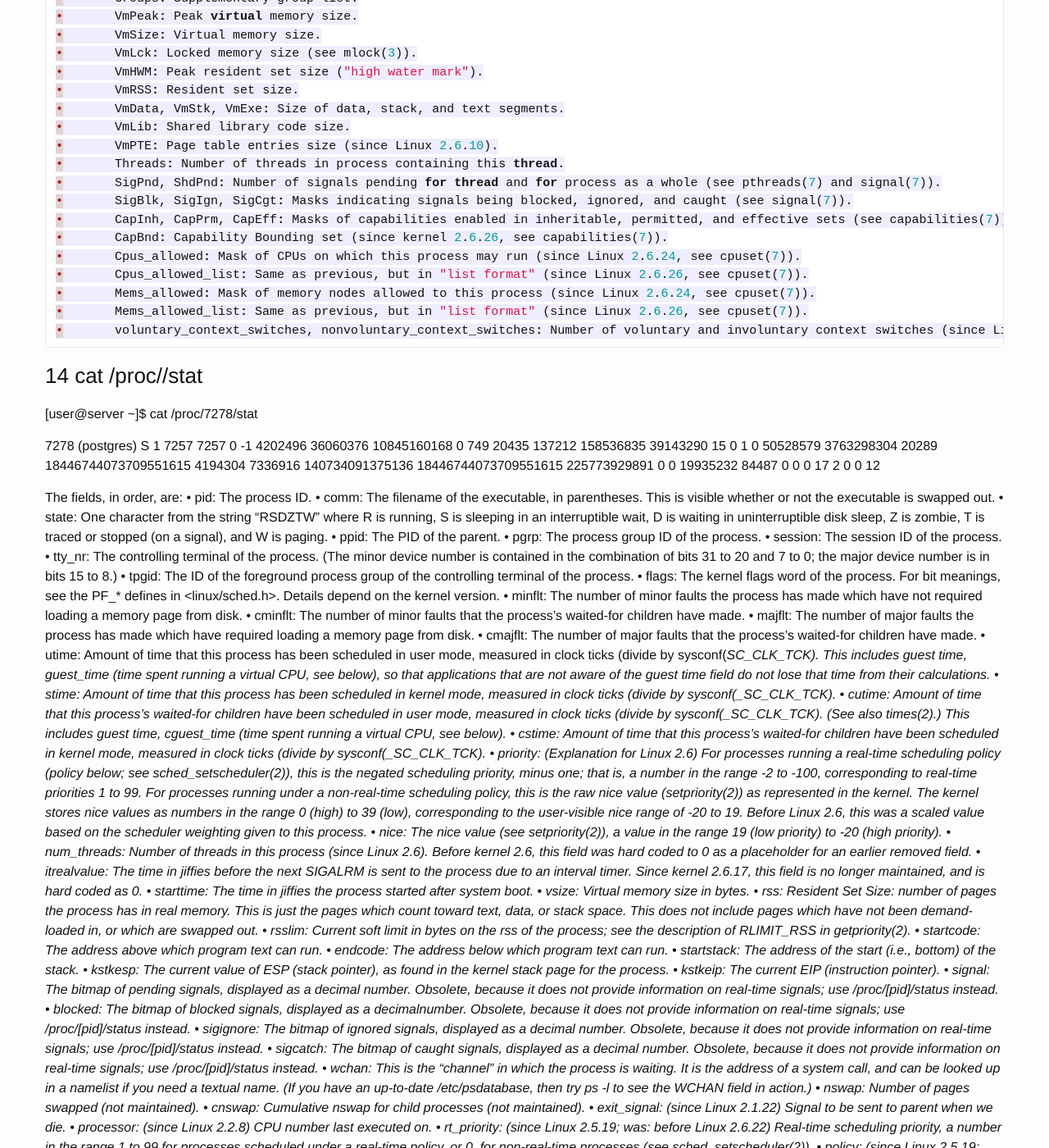
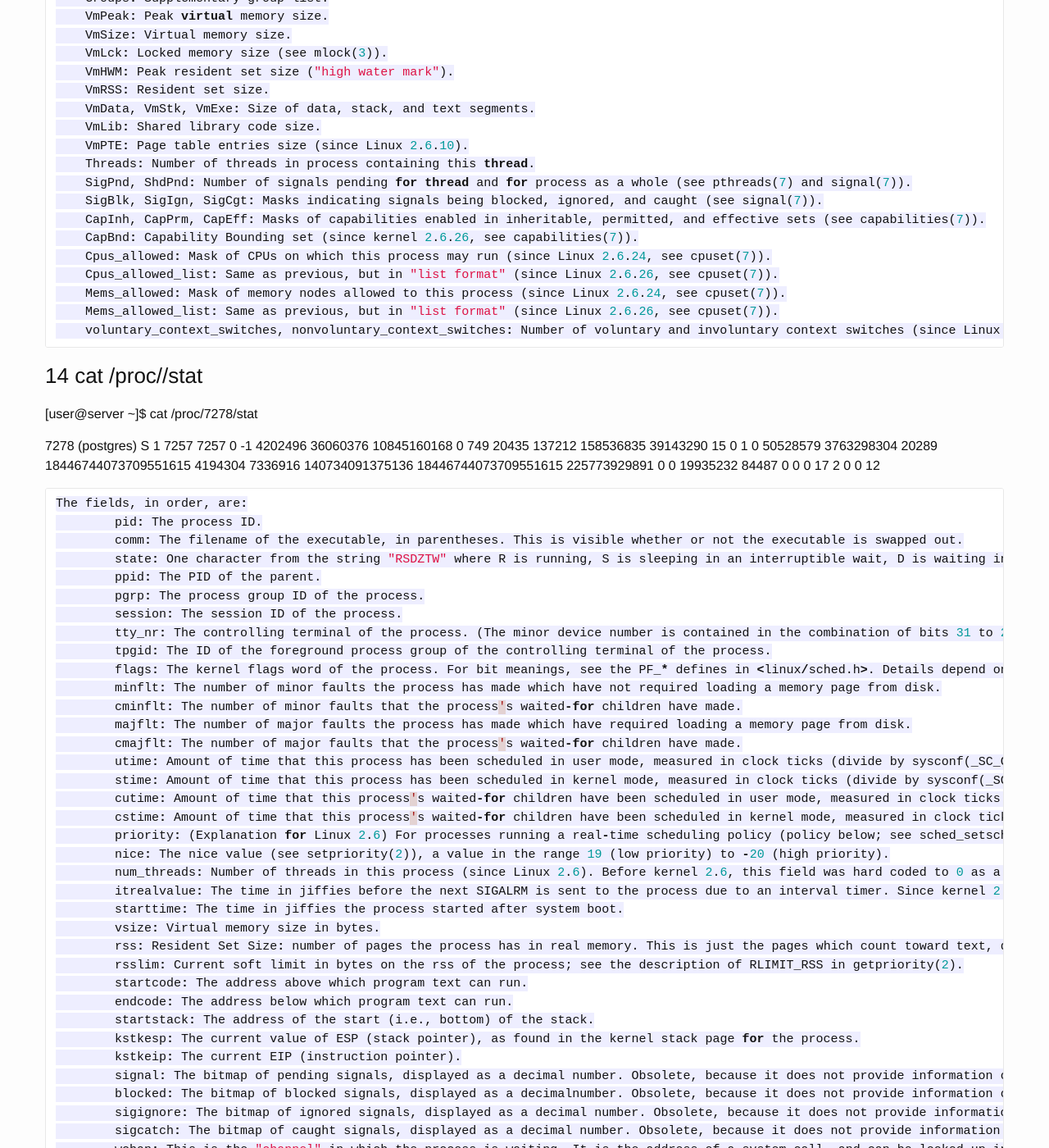
Before and after one commit to haska1025/haska1025.github.io, a Jekyll site: the page built from _posts/2015-03-10-linux常用工具.md, in a window 1280 px wide and 1400 px high, scrolled down 4951 px. Shown: the whole window at 82% size. Built offline with Jekyll 4.4.1, drawn with Linux system fonts in a browser that asks for light colours; part of the change alters nothing that is shown; some of the changed text lies outside the part shown.

Commit message:
Add new changes

````diff
--- a/_posts/2015-03-10-linux常用工具.md
+++ b/_posts/2015-03-10-linux常用工具.md
@@ -216,32 +216,32 @@ Mems_allowed_list: 0
 voluntary_ctxt_switches: 150
 nonvoluntary_ctxt_switches: 545
 The fields are as follows:
-•	Name: Command run by this process.
-•	State: Current state of the process. One of "R (running)", "S (sleeping)", "D (disk sleep)", "T (stopped)", "T (tracing stop)", "Z (zombie)", or "X (dead)".
-•	Tgid: Thread group ID (i.e., Process ID).
-•	Pid: Thread ID (see gettid(2)).
-•	TracerPid: PID of process tracing this process (0 if not being traced).
-•	Uid, Gid: Real, effective, saved set, and file system UIDs (GIDs).
-•	FDSize: Number of file descriptor slots currently allocated.
-•	Groups: Supplementary group list.
-•	VmPeak: Peak virtual memory size.
-•	VmSize: Virtual memory size.
-•	VmLck: Locked memory size (see mlock(3)).
-•	VmHWM: Peak resident set size ("high water mark").
-•	VmRSS: Resident set size.
-•	VmData, VmStk, VmExe: Size of data, stack, and text segments.
-•	VmLib: Shared library code size.
-•	VmPTE: Page table entries size (since Linux 2.6.10).
-•	Threads: Number of threads in process containing this thread.
-•	SigPnd, ShdPnd: Number of signals pending for thread and for process as a whole (see pthreads(7) and signal(7)).
-•	SigBlk, SigIgn, SigCgt: Masks indicating signals being blocked, ignored, and caught (see signal(7)).
-•	CapInh, CapPrm, CapEff: Masks of capabilities enabled in inheritable, permitted, and effective sets (see capabilities(7)).
-•	CapBnd: Capability Bounding set (since kernel 2.6.26, see capabilities(7)).
-•	Cpus_allowed: Mask of CPUs on which this process may run (since Linux 2.6.24, see cpuset(7)).
-•	Cpus_allowed_list: Same as previous, but in "list format" (since Linux 2.6.26, see cpuset(7)).
-•	Mems_allowed: Mask of memory nodes allowed to this process (since Linux 2.6.24, see cpuset(7)).
-•	Mems_allowed_list: Same as previous, but in "list format" (since Linux 2.6.26, see cpuset(7)).
-•	voluntary_context_switches, nonvoluntary_context_switches: Number of voluntary and involuntary context switches (since Linux 2.6.23).
+    Name: Command run by this process.
+    State: Current state of the process. One of "R (running)", "S (sleeping)", "D (disk sleep)", "T (stopped)", "T (tracing stop)", "Z (zombie)", or "X (dead)".
+    Tgid: Thread group ID (i.e., Process ID).
+    Pid: Thread ID (see gettid(2)).
+    TracerPid: PID of process tracing this process (0 if not being traced).
+    Uid, Gid: Real, effective, saved set, and file system UIDs (GIDs).
+    FDSize: Number of file descriptor slots currently allocated.
+    Groups: Supplementary group list.
+    VmPeak: Peak virtual memory size.
+    VmSize: Virtual memory size.
+    VmLck: Locked memory size (see mlock(3)).
+    VmHWM: Peak resident set size ("high water mark").
+    VmRSS: Resident set size.
+    VmData, VmStk, VmExe: Size of data, stack, and text segments.
+    VmLib: Shared library code size.
+    VmPTE: Page table entries size (since Linux 2.6.10).
+    Threads: Number of threads in process containing this thread.
+    SigPnd, ShdPnd: Number of signals pending for thread and for process as a whole (see pthreads(7) and signal(7)).
+    SigBlk, SigIgn, SigCgt: Masks indicating signals being blocked, ignored, and caught (see signal(7)).
+    CapInh, CapPrm, CapEff: Masks of capabilities enabled in inheritable, permitted, and effective sets (see capabilities(7)).
+    CapBnd: Capability Bounding set (since kernel 2.6.26, see capabilities(7)).
+    Cpus_allowed: Mask of CPUs on which this process may run (since Linux 2.6.24, see cpuset(7)).
+    Cpus_allowed_list: Same as previous, but in "list format" (since Linux 2.6.26, see cpuset(7)).
+    Mems_allowed: Mask of memory nodes allowed to this process (since Linux 2.6.24, see cpuset(7)).
+    Mems_allowed_list: Same as previous, but in "list format" (since Linux 2.6.26, see cpuset(7)).
+    voluntary_context_switches, nonvoluntary_context_switches: Number of voluntary and involuntary context switches (since Linux 2.6.23).
 ```
 
 ### 14 cat /proc/<pid>/stat
@@ -250,51 +250,53 @@ The fields are as follows:
 
 7278 (postgres) S 1 7257 7257 0 -1 4202496 36060376 10845160168 0 749 20435 137212 158536835 39143290 15 0 1 0 50528579 3763298304 20289 18446744073709551615 4194304 7336916 140734091375136 18446744073709551615 225773929891 0 0 19935232 84487 0 0 0 17 2 0 0 12
 
+```c
 The fields, in order, are:
-•	pid: The process ID.
-•	comm: The filename of the executable, in parentheses. This is visible whether or not the executable is swapped out.
-•	state: One character from the string "RSDZTW" where R is running, S is sleeping in an interruptible wait, D is waiting in uninterruptible disk sleep, Z is zombie, T is traced or stopped (on a signal), and W is paging.
-•	ppid: The PID of the parent.
-•	pgrp: The process group ID of the process.
-•	session: The session ID of the process.
-•	tty_nr: The controlling terminal of the process. (The minor device number is contained in the combination of bits 31 to 20 and 7 to 0; the major device number is in bits 15 to 8.)
-•	tpgid: The ID of the foreground process group of the controlling terminal of the process.
-•	flags: The kernel flags word of the process. For bit meanings, see the PF_* defines in <linux/sched.h>. Details depend on the kernel version.
-•	minflt: The number of minor faults the process has made which have not required loading a memory page from disk.
-•	cminflt: The number of minor faults that the process's waited-for children have made.
-•	majflt: The number of major faults the process has made which have required loading a memory page from disk.
-•	cmajflt: The number of major faults that the process's waited-for children have made.
-•	utime: Amount of time that this process has been scheduled in user mode, measured in clock ticks (divide by sysconf(_SC_CLK_TCK). This includes guest time, guest_time (time spent running a virtual CPU, see below), so that applications that are not aware of the guest time field do not lose that time from their calculations.
-•	stime: Amount of time that this process has been scheduled in kernel mode, measured in clock ticks (divide by sysconf(_SC_CLK_TCK).
-•	cutime: Amount of time that this process's waited-for children have been scheduled in user mode, measured in clock ticks (divide by sysconf(_SC_CLK_TCK). (See also times(2).) This includes guest time, cguest_time (time spent running a virtual CPU, see below).
-•	cstime: Amount of time that this process's waited-for children have been scheduled in kernel mode, measured in clock ticks (divide by sysconf(_SC_CLK_TCK).
-•	priority: (Explanation for Linux 2.6) For processes running a real-time scheduling policy (policy below; see sched_setscheduler(2)), this is the negated scheduling priority, minus one; that is, a number in the range -2 to -100, corresponding to real-time priorities 1 to 99. For processes running under a non-real-time scheduling policy, this is the raw nice value (setpriority(2)) as represented in the kernel. The kernel stores nice values as numbers in the range 0 (high) to 39 (low), corresponding to the user-visible nice range of -20 to 19. Before Linux 2.6, this was a scaled value based on the scheduler weighting given to this process.
-•	nice: The nice value (see setpriority(2)), a value in the range 19 (low priority) to -20 (high priority).
-•	num_threads: Number of threads in this process (since Linux 2.6). Before kernel 2.6, this field was hard coded to 0 as a placeholder for an earlier removed field.
-•	itrealvalue: The time in jiffies before the next SIGALRM is sent to the process due to an interval timer. Since kernel 2.6.17, this field is no longer maintained, and is hard coded as 0.
-•	starttime: The time in jiffies the process started after system boot.
-•	vsize: Virtual memory size in bytes.
-•	rss: Resident Set Size: number of pages the process has in real memory. This is just the pages which count toward text, data, or stack space. This does not include pages which have not been demand-loaded in, or which are swapped out.
-•	rsslim: Current soft limit in bytes on the rss of the process; see the description of RLIMIT_RSS in getpriority(2).
-•	startcode: The address above which program text can run.
-•	endcode: The address below which program text can run.
-•	startstack: The address of the start (i.e., bottom) of the stack.
-•	kstkesp: The current value of ESP (stack pointer), as found in the kernel stack page for the process.
-•	kstkeip: The current EIP (instruction pointer).
-•	signal: The bitmap of pending signals, displayed as a decimal number. Obsolete, because it does not provide information on real-time signals; use /proc/[pid]/status instead.
-•	blocked: The bitmap of blocked signals, displayed as a decimalnumber. Obsolete, because it does not provide information on real-time signals; use /proc/[pid]/status instead.
-•	sigignore: The bitmap of ignored signals, displayed as a decimal number. Obsolete, because it does not provide information on real-time signals; use /proc/[pid]/status instead.
-•	sigcatch: The bitmap of caught signals, displayed as a decimal number. Obsolete, because it does not provide information on real-time signals; use /proc/[pid]/status instead.
-•	wchan: This is the "channel" in which the process is waiting. It is the address of a system call, and can be looked up in a namelist if you need a textual name. (If you have an up-to-date /etc/psdatabase, then try ps -l to see the WCHAN field in action.)
-•	nswap: Number of pages swapped (not maintained).
-•	cnswap: Cumulative nswap for child processes (not maintained).
-•	exit_signal: (since Linux 2.1.22) Signal to be sent to parent when we die.
-•	processor: (since Linux 2.2.8) CPU number last executed on.
-•	rt_priority: (since Linux 2.5.19; was: before Linux 2.6.22) Real-time scheduling priority, a number in the range 1 to 99 for processes scheduled under a real-time policy, or 0, for non-real-time processes (see sched_setscheduler(2)).
-•	policy: (since Linux 2.5.19; was: before Linux 2.6.22) Scheduling policy (see sched_setscheduler(2)). Decode using the SCHED_* constants in linux/sched.h.
-•	delayacct_blkio_ticks: (since Linux 2.6.18) Aggregated block I/O delays, measured in clock ticks (centiseconds).
-•	guest_time: (since Linux 2.6.24) Guest time of the process (time spent running a virtual CPU for a guest operating system), measured in clock ticks (divide by sysconf(_SC_CLK_TCK).
-•	cguest_time:ld (since Linux 2.6.24) Guest time of the process's children, measured in clock ticks (divide by sysconf(_SC_CLK_TCK).
+	pid: The process ID.
+	comm: The filename of the executable, in parentheses. This is visible whether or not the executable is swapped out.
+	state: One character from the string "RSDZTW" where R is running, S is sleeping in an interruptible wait, D is waiting in uninterruptible disk sleep, Z is zombie, T is traced or stopped (on a signal), and W is paging.
+	ppid: The PID of the parent.
+	pgrp: The process group ID of the process.
+	session: The session ID of the process.
+	tty_nr: The controlling terminal of the process. (The minor device number is contained in the combination of bits 31 to 20 and 7 to 0; the major device number is in bits 15 to 8.)
+	tpgid: The ID of the foreground process group of the controlling terminal of the process.
+	flags: The kernel flags word of the process. For bit meanings, see the PF_* defines in <linux/sched.h>. Details depend on the kernel version.
+	minflt: The number of minor faults the process has made which have not required loading a memory page from disk.
+	cminflt: The number of minor faults that the process's waited-for children have made.
+	majflt: The number of major faults the process has made which have required loading a memory page from disk.
+	cmajflt: The number of major faults that the process's waited-for children have made.
+	utime: Amount of time that this process has been scheduled in user mode, measured in clock ticks (divide by sysconf(_SC_CLK_TCK). This includes guest time, guest_time (time spent running a virtual CPU, see below), so that applications that are not aware of the guest time field do not lose that time from their calculations.
+	stime: Amount of time that this process has been scheduled in kernel mode, measured in clock ticks (divide by sysconf(_SC_CLK_TCK).
+	cutime: Amount of time that this process's waited-for children have been scheduled in user mode, measured in clock ticks (divide by sysconf(_SC_CLK_TCK). (See also times(2).) This includes guest time, cguest_time (time spent running a virtual CPU, see below).
+	cstime: Amount of time that this process's waited-for children have been scheduled in kernel mode, measured in clock ticks (divide by sysconf(_SC_CLK_TCK).
+	priority: (Explanation for Linux 2.6) For processes running a real-time scheduling policy (policy below; see sched_setscheduler(2)), this is the negated scheduling priority, minus one; that is, a number in the range -2 to -100, corresponding to real-time priorities 1 to 99. For processes running under a non-real-time scheduling policy, this is the raw nice value (setpriority(2)) as represented in the kernel. The kernel stores nice values as numbers in the range 0 (high) to 39 (low), corresponding to the user-visible nice range of -20 to 19. Before Linux 2.6, this was a scaled value based on the scheduler weighting given to this process.
+	nice: The nice value (see setpriority(2)), a value in the range 19 (low priority) to -20 (high priority).
+	num_threads: Number of threads in this process (since Linux 2.6). Before kernel 2.6, this field was hard coded to 0 as a placeholder for an earlier removed field.
+	itrealvalue: The time in jiffies before the next SIGALRM is sent to the process due to an interval timer. Since kernel 2.6.17, this field is no longer maintained, and is hard coded as 0.
+	starttime: The time in jiffies the process started after system boot.
+	vsize: Virtual memory size in bytes.
+	rss: Resident Set Size: number of pages the process has in real memory. This is just the pages which count toward text, data, or stack space. This does not include pages which have not been demand-loaded in, or which are swapped out.
+	rsslim: Current soft limit in bytes on the rss of the process; see the description of RLIMIT_RSS in getpriority(2).
+	startcode: The address above which program text can run.
+	endcode: The address below which program text can run.
+	startstack: The address of the start (i.e., bottom) of the stack.
+	kstkesp: The current value of ESP (stack pointer), as found in the kernel stack page for the process.
+	kstkeip: The current EIP (instruction pointer).
+	signal: The bitmap of pending signals, displayed as a decimal number. Obsolete, because it does not provide information on real-time signals; use /proc/[pid]/status instead.
+	blocked: The bitmap of blocked signals, displayed as a decimalnumber. Obsolete, because it does not provide information on real-time signals; use /proc/[pid]/status instead.
+	sigignore: The bitmap of ignored signals, displayed as a decimal number. Obsolete, because it does not provide information on real-time signals; use /proc/[pid]/status instead.
+	sigcatch: The bitmap of caught signals, displayed as a decimal number. Obsolete, because it does not provide information on real-time signals; use /proc/[pid]/status instead.
+	wchan: This is the "channel" in which the process is waiting. It is the address of a system call, and can be looked up in a namelist if you need a textual name. (If you have an up-to-date /etc/psdatabase, then try ps -l to see the WCHAN field in action.)
+	nswap: Number of pages swapped (not maintained).
+	cnswap: Cumulative nswap for child processes (not maintained).
+	exit_signal: (since Linux 2.1.22) Signal to be sent to parent when we die.
+	processor: (since Linux 2.2.8) CPU number last executed on.
+	rt_priority: (since Linux 2.5.19; was: before Linux 2.6.22) Real-time scheduling priority, a number in the range 1 to 99 for processes scheduled under a real-time policy, or 0, for non-real-time processes (see sched_setscheduler(2)).
+	policy: (since Linux 2.5.19; was: before Linux 2.6.22) Scheduling policy (see sched_setscheduler(2)). Decode using the SCHED_* constants in linux/sched.h.
+	delayacct_blkio_ticks: (since Linux 2.6.18) Aggregated block I/O delays, measured in clock ticks (centiseconds).
+	guest_time: (since Linux 2.6.24) Guest time of the process (time spent running a virtual CPU for a guest operating system), measured in clock ticks (divide by sysconf(_SC_CLK_TCK).
+	cguest_time:ld (since Linux 2.6.24) Guest time of the process's children, measured in clock ticks (divide by sysconf(_SC_CLK_TCK).
+```
 
 ### 15 cat /proc/<pid>/maps
 
@@ -303,12 +305,15 @@ The fields, in order, are:
 ### 16 dmesg
 
 linux内核启动的时候会将初始化信息保存到ring-buffer中，可以通过dmesg查看启动信息。
+
 例如，如下命令可以查看可用内存信息。
 
 root@tangubuntu:~# dmesg |grep kernel
 
+```c
 [  356.152405] Memory: 1016716k/1037888k available (2260k kernel code, 20464k reserved, 1035k data, 384k init, 120384k highmem)
 [  356.152411] virtual kernel memory layout:
 [  356.922512] Booting paravirtualized kernel on bare hardware
 [  358.474805] Freeing unused kernel memory: 384k freed
 [  358.474846] Write protecting the kernel read-only data: 824k
+```
````
